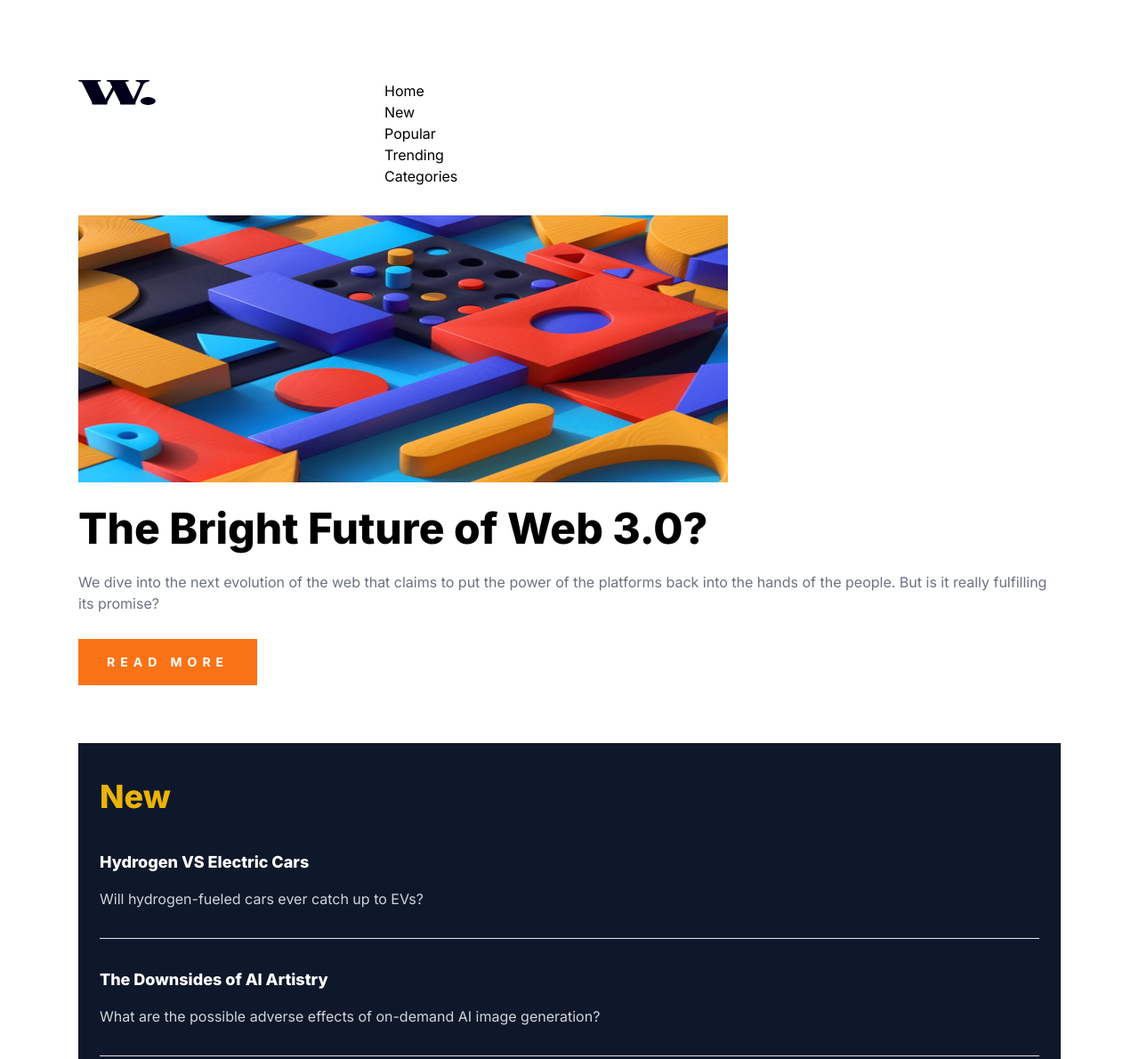
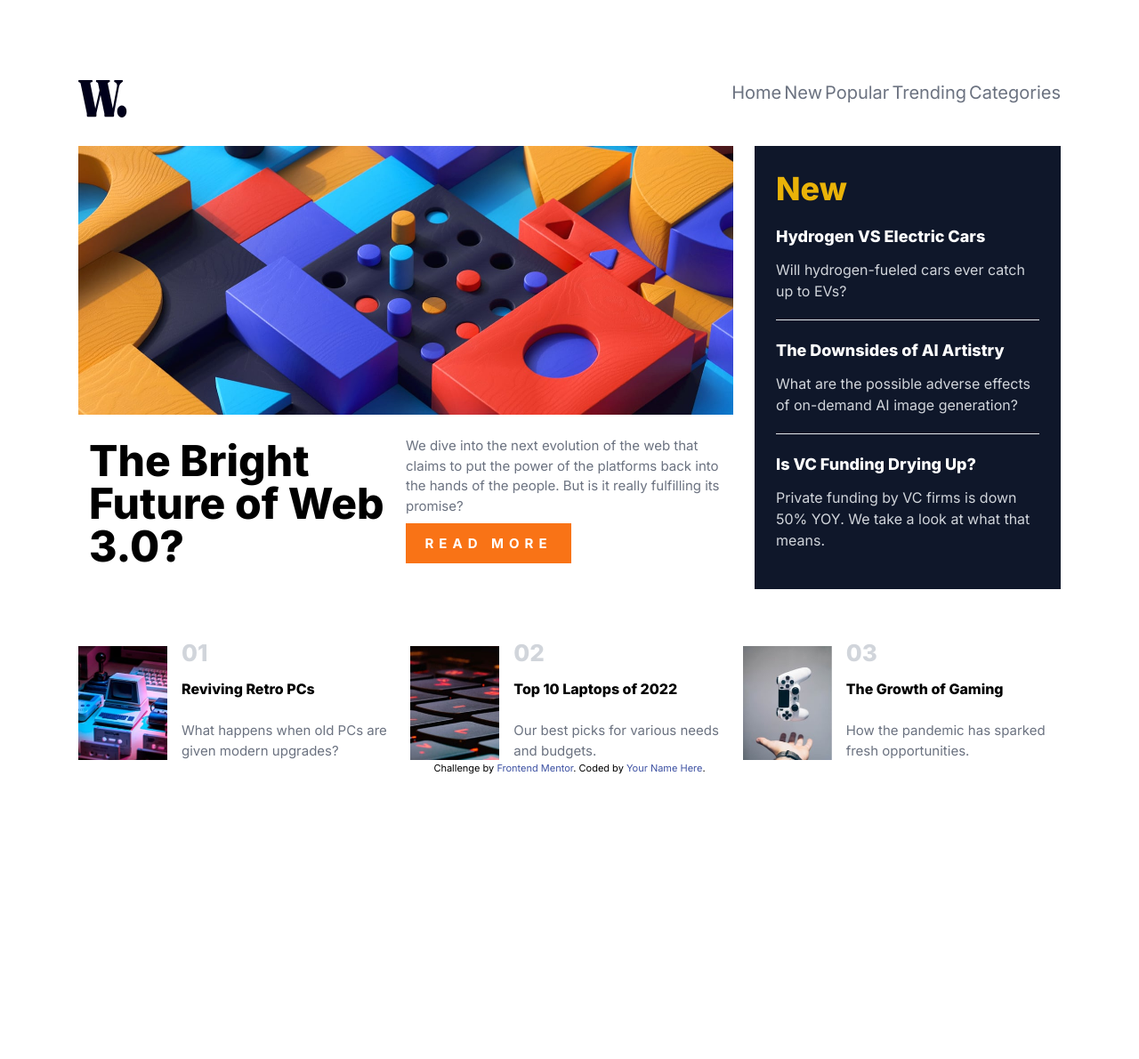
Before and after one commit to Histman726/news-homwpage, a website built with Vite: page index.html in a window 1280 px wide. Shown: the top 1190 px of the page at 89% size. After the commit the page ends 962 px from the top, so only its background shows below. Built offline with nearby package versions, Linux system fonts and the light colour scheme.

Commit message:
desktop terminado

```diff
--- a/index.html
+++ b/index.html
@@ -16,75 +16,75 @@
   </style>
 </head>
 <body class="lg:px-88 lg:py-90 px-4 py-7">
-<header class="flex gap-64">
+<header class="flex gap-64 lg:gap-[50%] xl:gap-[61.5%]">
   <div class="logo">
     <img src="/img/logo.svg" alt="">
   </div>
   <div class="menu">
     <img src="/img/icon-menu.svg" alt="">
   </div>
-  <nav class="hidden lg:block">
-    <ul>
-      <li>Home</li>
-      <li>New</li>
-      <li>Popular</li>
-      <li>Trending</li>
-      <li>Categories</li>
+  <nav class="hidden lg:block w-[435px]">
+    <ul class="lg:flex w-full lg:justify-between">
+      <li class="text-gray-500 text-xl">Home</li>
+      <li class="text-gray-500 text-xl">New</li>
+      <li class="text-gray-500 text-xl">Popular</li>
+      <li class="text-gray-500 text-xl">Trending</li>
+      <li class="text-gray-500 text-xl">Categories</li>
     </ul>
   </nav>
 </header>
 <main class="mt-8">
   <div class="fondo">
-    <img src="/img/image-web-3-mobile.jpg" alt="">
   </div>
-  <h1 class="mt-7">The Bright Future of Web 3.0?</h1>
-  <p class="text-gray-500 mt-6">We dive into the next evolution of the web that claims to put the power of the platforms back into the hands of the people.
+  <h1 class="mt-7 col-start-1 col-end-2 px-3 row-span-2">The Bright Future of Web 3.0?</h1>
+  <p class="text-gray-500 mt-6 text-[15px]">We dive into the next evolution of the web that claims to put the power of the platforms back into the hands of the people.
     But is it really fulfilling its promise?</p>
-  <button class="btn-more mt-7">Read more</button>
+  <button class="btn-more mt-3 row-start-3 row-end-4 col-start-2 col-end-3">Read more</button>
+
+  <aside class="bg-slate-900 lg:px-6 lg:py-7 py-7 px-6 mt-[65px] lg:mt-0 lg:ml-6 row-start-1 row-span-3 col-start-3">
+    <h2 class="text-yellow-500">New</h2>
+    <article class="mt-10 lg:mt-5">
+      <h3 class="text-white">Hydrogen VS Electric Cars</h3>
+      <p class="text-gray-300 mt-4 lg:mt-3">Will hydrogen-fueled cars ever catch up to EVs?</p>
+    </article>
+    <hr class="mt-8 lg:mt-5">
+    <article class="mt-8 lg:mt-5">
+      <h3 class="text-white">The Downsides of AI Artistry</h3>
+      <p class="text-gray-300 mt-4 lg:mt-3">What are the possible adverse effects of on-demand AI image generation?</p>
+    </article>
+    <hr class="mt-8 lg:mt-5">
+    <article class="mt-8 lg:mt-5">
+      <h3 class="text-white">Is VC Funding Drying Up?</h3>
+      <p class="text-gray-300 mt-4 lg:mt-3">Private funding by VC firms is down 50% YOY. We take a look at what that means.</p>
+    </article>
+  </aside>
 </main>
 
-<aside class="bg-slate-900 lg:px-6 lg:py-10 py-7 px-6 mt-[65px]">
-  <h2 class="text-yellow-500">New</h2>
-  <article class="mt-10">
-    <h3 class="text-white">Hydrogen VS Electric Cars</h3>
-    <p class="text-gray-300 mt-4">Will hydrogen-fueled cars ever catch up to EVs?</p>
-  </article>
-  <hr class="mt-8">
-  <article class="mt-8">
-    <h3 class="text-white">The Downsides of AI Artistry</h3>
-    <p class="text-gray-300 mt-4">What are the possible adverse effects of on-demand AI image generation?</p>
-  </article>
-  <hr class="mt-8">
-  <article class="mt-8">
-    <h3 class="text-white">Is VC Funding Drying Up?</h3>
-    <p class="text-gray-300 mt-4">Private funding by VC firms is down 50% YOY. We take a look at what that means.</p>
-  </article>
-</aside>
 
-<footer class="mt-16 grid grid-cols-[100px_1fr] gap-x-5 gap-y-9">
+<footer class="mt-16">
   <div class="relation">
     <img src="/img/image-retro-pcs.jpg" alt="">
   </div>
   <article>
-    <h2 class="text-gray-300">01</h2>
-    <h3 class="mt-4">Reviving Retro PCs</h3>
-    <p class="text-gray-500 text-wrap mt-2">What happens when old PCs are given modern upgrades?</p>
+    <h2 class="text-gray-300 text-[26px] lg:leading-4">01</h2>
+    <h3 class="mt-3 lg:mt-5 lg:text-[16px]">Reviving Retro PCs</h3>
+    <p class="text-gray-500 text-wrap text-[15px] lg:mt-6">What happens when old PCs are given modern upgrades?</p>
   </article>
   <div class="relation">
     <img src="/img/image-top-laptops.jpg" alt="">
   </div>
   <article class="">
-    <h2 class="text-gray-300">02</h2>
-    <h3 class="mt-4">Top 10 Laptops of 2022</h3>
-    <p class="text-gray-500 text-wrap mt-2">Our best picks for various needs and budgets.</p>
+    <h2 class="text-gray-300 text-[26px] lg:leading-4">02</h2>
+    <h3 class="mt-3 lg:mt-5 lg:text-[16px]">Top 10 Laptops of 2022</h3>
+    <p class="text-gray-500 text-wrap text-[15px] lg:mt-6">Our best picks for various needs and budgets.</p>
   </article>
   <div class="relation">
     <img src="/img/image-gaming-growth.jpg" alt="">
   </div>
   <article class="">
-    <h2 class="text-gray-300">03</h2>
-    <h3 class="mt-4">The Growth of Gaming</h3>
-    <p class="text-gray-500 text-wrap mt-2">How the pandemic has sparked fresh opportunities.</p>
+    <h2 class="text-gray-300 text-[26px] lg:leading-4">03</h2>
+    <h3 class="mt-3 lg:mt-5 lg:text-[16px]">The Growth of Gaming</h3>
+    <p class="text-gray-500 text-wrap text-[15px] lg:mt-6 ">How the pandemic has sparked fresh opportunities.</p>
   </article>
 </footer>
   <div class="attribution">
--- a/src/index.css
+++ b/src/index.css
@@ -5,7 +5,7 @@
 
 @layer components{
   .logo{
-    @apply lg:w-[88px] w-[43px] h-[28px]
+    @apply lg:w-[65px] lg:h-[42px] w-[43px] h-[28px]
   }
 
   .menu{
@@ -13,7 +13,7 @@
   }
 
   .fondo{
-    @apply lg:w-[730px] lg:h-[300px] w-[344px] h-[302px]
+    @apply lg:col-span-2 lg:w-full w-[344px] h-[302px] bg-figures-mobile lg:bg-figures-desktop bg-center bg-no-repeat bg-cover
   }
 
   .relation{
@@ -21,7 +21,7 @@
   }
 
   .btn-more{
-    @apply bg-orange-500 uppercase px-8 py-4 text-sm text-white tracking-[6px] font-bold
+    @apply bg-orange-500 uppercase px-4 py-3 text-[15px] text-white tracking-[6px] font-bold w-[186px] h-[45px]
   }
 }
 
@@ -41,4 +41,10 @@
   img{
     @apply w-full h-full
   }
+  main{
+    @apply lg:grid lg:grid-cols-3 lg:grid-rows-[302px_110px_86px]
+  }
+  footer{
+    @apply lg:grid lg:grid-cols-[100px_1fr_100px_1fr_100px_1fr] grid grid-cols-[100px_1fr] gap-x-5 lg:gap-x-4 gap-y-9
+  }
 }
--- a/tailwind.config.js
+++ b/tailwind.config.js
@@ -12,7 +12,11 @@ export default {
       padding:{
         '88':'88px',
         '90':'90px'
-      }
+      },
+      backgroundImage:{
+        'figures-mobile': 'url("/img/image-web-3-mobile.jpg")',
+        'figures-desktop': 'url("/img/image-web-3-desktop.jpg")',
+      },
     },
   },
   plugins: [],
```
Also changed, not shown: src/output.css.
